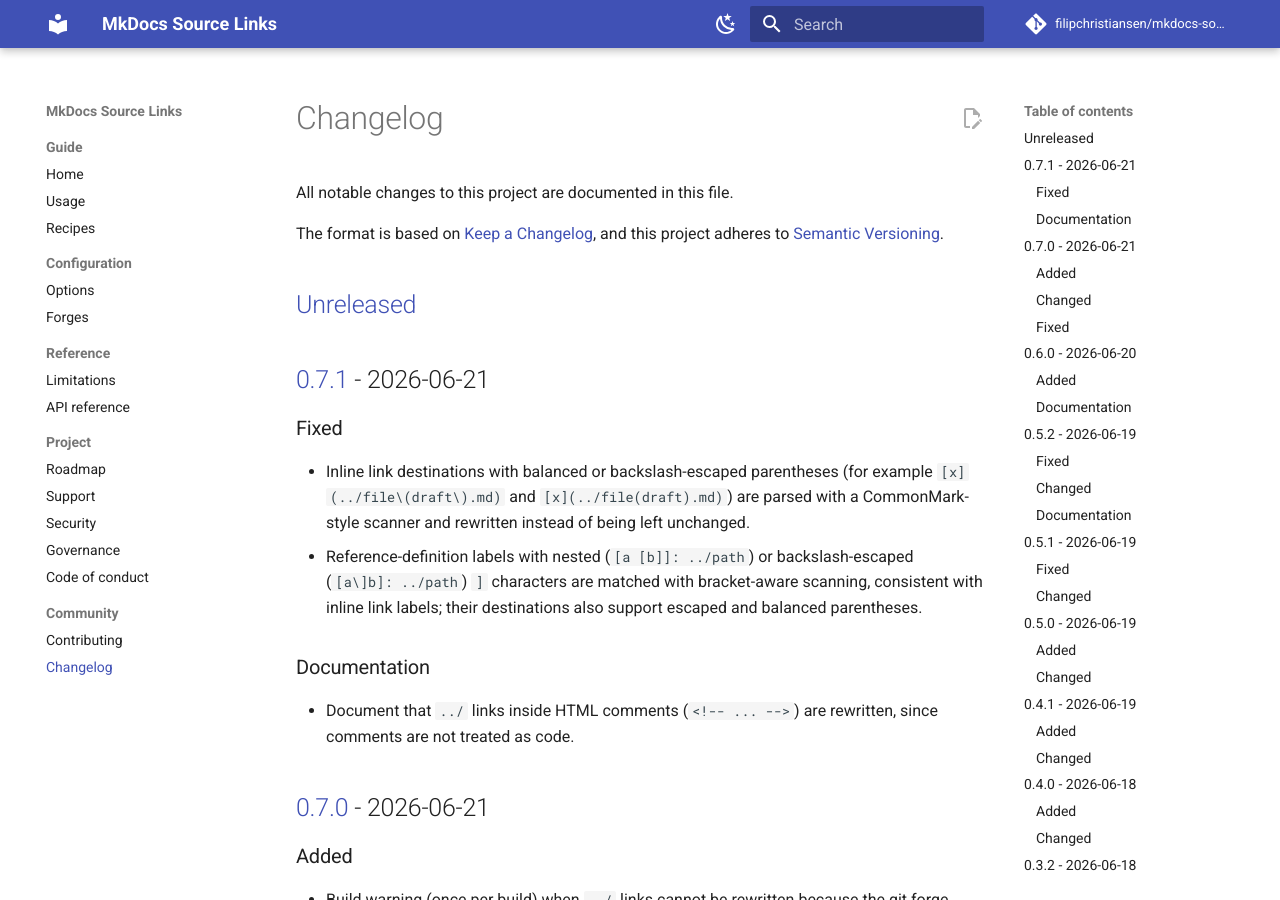
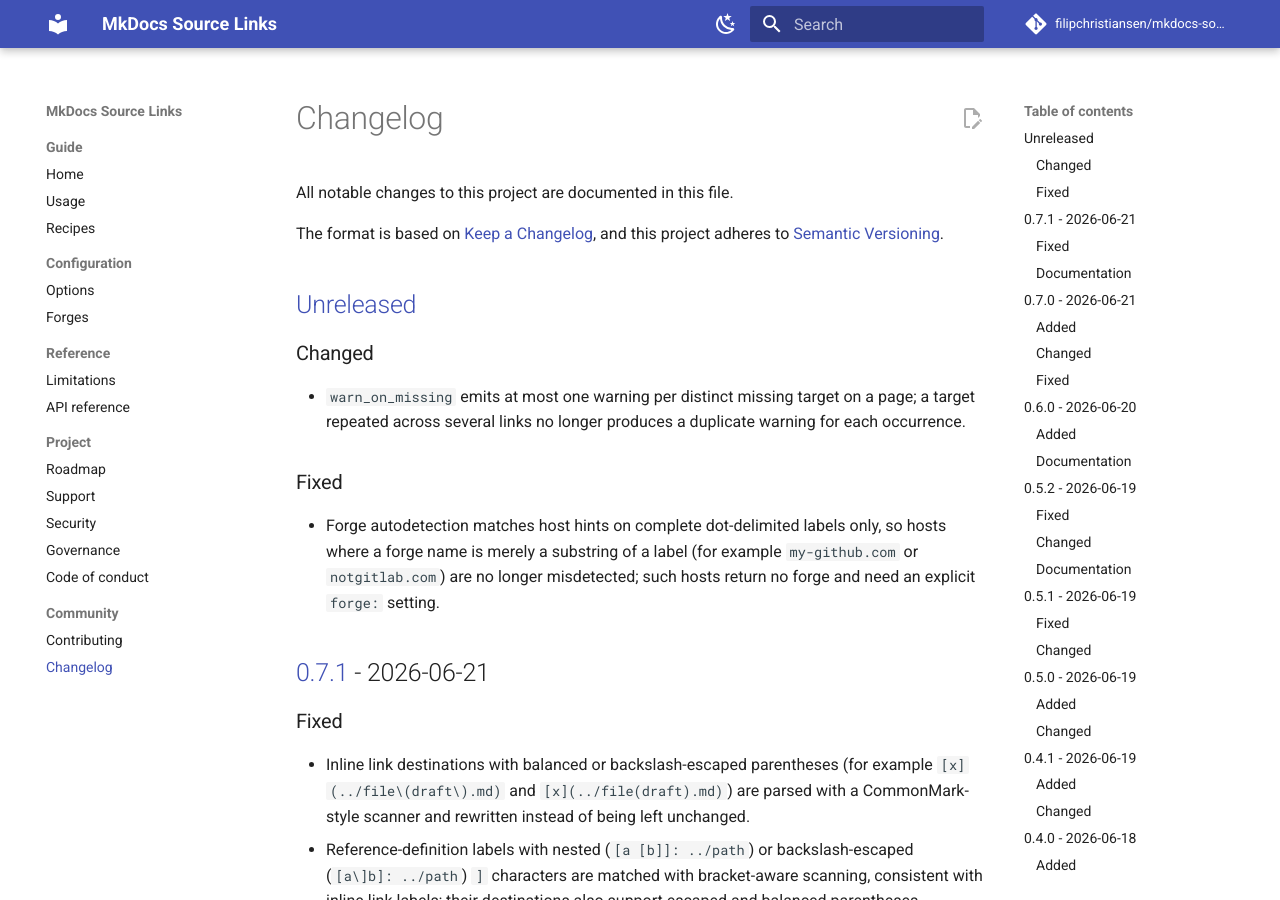
Before and after one commit to filipchristiansen/mkdocs-source-links, an MkDocs documentation site: the page built from docs/changelog.md, in a window 1280 px wide and 900 px high. Built offline with MkDocs 1.6.1 and Material for MkDocs 9.7.7, drawn with Linux system fonts in a browser that asks for light colours; comment, search, counter and statistics services are not loaded.

Commit message:
enhance: tighten forge detection, dedupe missing-target warnings, and harden CI/docs (#104)
* fix: match forge host hints on whole dot-delimited labels only

_host_matches_hint matched a forge name as a substring (including hyphen
boundaries), so hosts like my-github.com or github-mirror.example.com
could be misdetected. Match complete labels only; ambiguous hosts now
return no forge and require an explicit forge: setting.

Signed-off-by: Filip Christiansen <22807962+filipchristiansen@users.noreply.github.com>

* enhance: dedupe missing-target warnings per page and target

warn_on_missing logged one warning per occurrence, so a target repeated
across several links on a page produced duplicate warnings. Track warned
targets per page and warn at most once per distinct target.

Signed-off-by: Filip Christiansen <22807962+filipchristiansen@users.noreply.github.com>

* ci: enforce the coverage gate in the publish workflow

The Publish job ran pytest without coverage, so releases were not held to
the fail_under=100 bar that CI and CONTRIBUTING/MAINTAINERS document. Run
pytest with --cov to apply the same gate before building release artifacts.

Signed-off-by: Filip Christiansen <22807962+filipchristiansen@users.noreply.github.com>

* docs: clarify spaces-in-paths and silent edit_uri branch truncation

Document that a destination with spaces must use the angle-bracket form
to be rewritten, and that slash-containing branch names parsed from
edit_uri are truncated silently (a build-time warning is infeasible
without git-toplevel detection), so branch: should be set explicitly.

Signed-off-by: Filip Christiansen <22807962+filipchristiansen@users.noreply.github.com>

---------

Signed-off-by: Filip Christiansen <22807962+filipchristiansen@users.noreply.github.com>

```diff
--- a/CHANGELOG.md
+++ b/CHANGELOG.md
@@ -6,6 +6,14 @@
 and this project adheres to [Semantic Versioning](https://semver.org/spec/v2.0.0.html).
 
 ## [Unreleased]
+
+### Changed
+
+- `warn_on_missing` emits at most one warning per distinct missing target on a page; a target repeated across several links no longer produces a duplicate warning for each occurrence.
+
+### Fixed
+
+- Forge autodetection matches host hints on complete dot-delimited labels only, so hosts where a forge name is merely a substring of a label (for example `my-github.com` or `notgitlab.com`) are no longer misdetected; such hosts return no forge and need an explicit `forge:` setting.
 
 ## [0.7.1] - 2026-06-21
 
```
Also changed, not shown: docs/limitations.md (+8 -3 lines), 5 other files.
